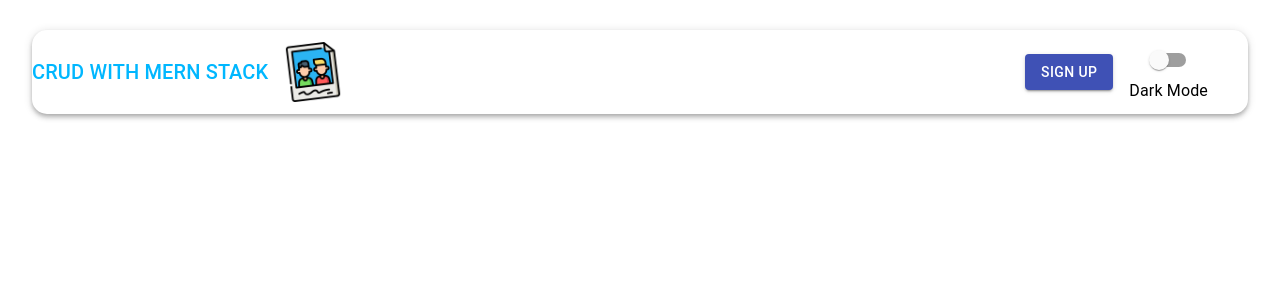
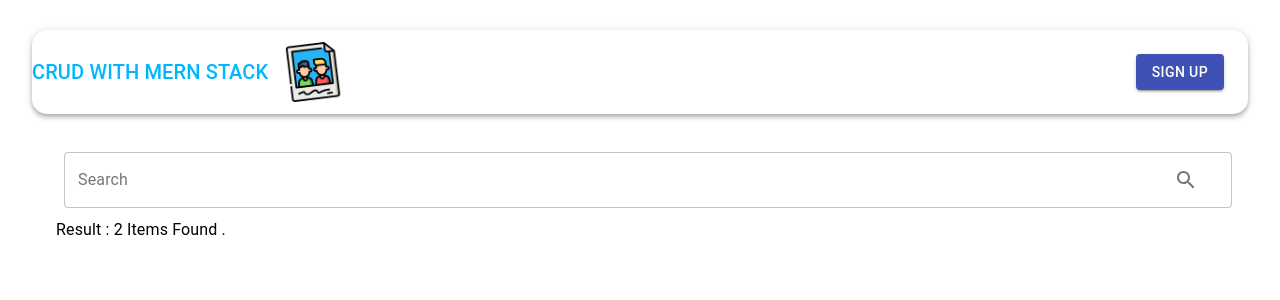
Before and after one commit to TrinhQuangvo/mern_crud_client, a React (Create React App) app: page /Search in a window 1280 px wide. Shown: the top 300 px of the page. Built offline with nearby package versions, Linux system fonts and the light colour scheme.

Commit message:
search page ui

```diff
--- a/src/App.js
+++ b/src/App.js
@@ -5,6 +5,7 @@ import { BrowserRouter, Switch, Route } from "react-router-dom";
 import Home from "./components/Home";
 import Navbar from "./components/Navbar";
 import Auth from "./components/Auth";
+import SearchForm from "./components/SearchForm";
 
 const App = () => (
   <BrowserRouter>
@@ -13,6 +14,7 @@ const App = () => (
       <Switch>
         <Route path="/" exact component={Home} />
         <Route path="/Auth" exact component={Auth} />
+        <Route path="/Search" exact component={SearchForm} />
       </Switch>
     </Container>
   </BrowserRouter>
--- a/src/api/index.js
+++ b/src/api/index.js
@@ -11,8 +11,6 @@ API.interceptors.request.use((req) => {
   return req;
 });
 
-export const fetchPosts = (newPage = 1) => API.get(`/posts?page=${newPage}`);
-
 export const createPost = (newPost) => API.post("/posts", newPost);
 
 export const updatePost = (id, updatedPost) => {
--- a/src/components/Auth/input.jsx
+++ b/src/components/Auth/input.jsx
@@ -24,9 +24,7 @@ const Input = ({
       autoFocus={autoFocus}
       type={type}
       InputProps={
-        name === "password"
-          ? {
-              endAdornment: (
+        name === "password" ? { endAdornment: (
                 <InputAdornment position="end">
                   <IconButton onClick={handleShowPassword}>
                     {type === "password" ? <Visibility /> : <VisibilityOff />}
--- a/src/components/Navbar/index.jsx
+++ b/src/components/Navbar/index.jsx
@@ -2,9 +2,6 @@ import {
   AppBar,
   Avatar,
   Button,
-  FormControlLabel,
-  FormGroup,
-  Switch,
   Toolbar,
   Typography,
 } from "@material-ui/core";
@@ -14,21 +11,14 @@ import { Link, useHistory, useLocation } from "react-router-dom";
 import decode from "jwt-decode";
 import image from "./../../images/memories.png";
 import useStyle from "./styles";
-import { LOGOUT, DARK_MODE } from "./../../constant/actionTypes";
-import { DarkMode } from "./../../actions/ui.actions";
+import { LOGOUT } from "./../../constant/actionTypes";
 
 const Navbar = () => {
   const dispatch = useDispatch();
   const history = useHistory();
   const location = useLocation();
   const classes = useStyle();
-  const [darkMode, setDarkMode] = useState(false);
   const [user, setUser] = useState(JSON.parse(localStorage.getItem("profile")));
-
-  const toggleChecked = (e) => {
-    setDarkMode((darkMode) => !darkMode);
-    dispatch(DarkMode({ type: DARK_MODE, payload: e.target.checked }));
-  };
 
   useEffect(() => {
     const token = user?.token;
@@ -48,11 +38,7 @@ const Navbar = () => {
   };
 
   return (
-    <AppBar
-      className={darkMode ? classes.appBar + " dark" : classes.appBar}
-      position="static"
-      color="inherit"
-    >
+    <AppBar className={classes.appBar} position="static" color="inherit">
       <div className={classes.brandContainer}>
         <Typography
           component={Link}
@@ -76,6 +62,7 @@ const Navbar = () => {
             >
               {user.name}
             </Avatar>
+
             <Typography className={classes.name} variant="h5">
               {user.result.name}
             </Typography>
@@ -98,13 +85,6 @@ const Navbar = () => {
             Sign Up
           </Button>
         )}
-        <FormGroup>
-          <FormControlLabel
-            control={<Switch checked={darkMode} onChange={toggleChecked} />}
-            label="Dark Mode"
-            labelPlacement="bottom"
-          />
-        </FormGroup>
       </Toolbar>
     </AppBar>
   );
--- a/src/components/Posts/index.jsx
+++ b/src/components/Posts/index.jsx
@@ -1,14 +1,19 @@
 import React from "react";
-import { Grid, Paper, Typography } from "@material-ui/core";
+import { Button, Grid, Paper, Typography } from "@material-ui/core";
 import { useSelector } from "react-redux";
+import { Link, useHistory, useLocation } from "react-router-dom";
 
 import Post from "./Post";
 import useStyles from "./styles";
 
 const Posts = ({ setCurrentId }) => {
   const posts = useSelector((state) => state.posts);
+  const history = useHistory();
+  const classes = useStyles();
 
-  const classes = useStyles();
+  const searchForm = () => {
+    history.push("/Search");
+  };
 
   return !posts.postMessage ? (
     <div>
@@ -23,6 +28,16 @@ const Posts = ({ setCurrentId }) => {
       alignItems="stretch"
       spacing={3}
     >
+      <Grid spacing={12} container alignItems="center">
+        <Button
+          variant="contained"
+          className={classes.buttonSubmit}
+          color="secondary"
+          onClick={searchForm}
+        >
+          Search Items
+        </Button>
+      </Grid>
       {posts.postMessage.map((post) => (
         <Grid key={post._id} item xs={12} sm={6} md={6}>
           <Post post={post} setCurrentId={setCurrentId} />
--- /dev/null
+++ b/src/components/SearchForm/index.jsx
@@ -0,0 +1,49 @@
+import React from "react";
+import {
+  Container,
+  TextField,
+  InputAdornment,
+  IconButton,
+  Grid,
+  Typography,
+} from "@material-ui/core";
+
+import useStyle from "./styles";
+import SearchIcon from "@material-ui/icons/Search";
+import { useDispatch, useSelector } from "react-redux";
+const SearchForm = () => {
+  const classes = useStyle();
+  const state = useSelector((state) => state.state);
+  const dispatch = useDispatch();
+  return (
+    <Container>
+      <Grid item xs={12}>
+        <form className={classes.root} noValidate autoComplete="on">
+          <TextField
+            fullWidth
+            variant="outlined"
+            id="standard-basic"
+            label="Search"
+            placeholder="take the hammer and hit the keyboard so fucking hard to find whatever you want!"
+            InputProps={{
+              endAdornment: (
+                <InputAdornment position="start">
+                  <IconButton>
+                    <SearchIcon />
+                  </IconButton>
+                </InputAdornment>
+              ),
+            }}
+          />
+        </form>
+      </Grid>
+      <Grid item xs={12}>
+      <Typography variant="subtitle1" display="block" gutterBottom>
+        Result :  2 Items Found .
+      </Typography>
+      </Grid>
+    </Container>
+  );
+};
+
+export default SearchForm;
--- /dev/null
+++ b/src/components/SearchForm/styles.js
@@ -0,0 +1,24 @@
+import { makeStyles } from "@material-ui/core/styles";
+
+export default makeStyles((theme) => ({
+  root: {
+    "& .MuiTextField-root": {
+      margin: theme.spacing(1),
+    },
+  },
+  paper: {
+    padding: theme.spacing(2),
+  },
+  form: {
+    display: "flex",
+    flexWrap: "wrap",
+    justifyContent: "center",
+  },
+  fileInput: {
+    width: "97%",
+    margin: "10px 0",
+  },
+  buttonSubmit: {
+    marginBottom: 10,
+  },
+}));
--- a/src/constant/actionTypes.js
+++ b/src/constant/actionTypes.js
@@ -3,7 +3,8 @@ export const UPDATE = "UPDATE";
 export const DELETE = "DELETE";
 export const FETCH_ALL = "FETCH_ALL";
 export const LIKE = "LIKE";
-export const LIST_LOADING = "LIST_LOADING";
+
+export const SEARCH = "SEARCH";
 
 export const AUTH = "AUTH";
 export const LOGOUT = "LOGOUT";
--- a/src/reducers/posts.js
+++ b/src/reducers/posts.js
@@ -4,7 +4,6 @@ import {
   UPDATE,
   DELETE,
   LIKE,
-  LIST_LOADING,
 } from "../constant/actionTypes";
 // state is represent for posts
 
@@ -20,8 +19,6 @@ const posts = (state = [], action) => {
           ? action.payload
           : post.postMessage
       );
-    case LIST_LOADING:
-      return { ...state };
     case DELETE:
       return state.filter((post) => post.id !== action.payload);
     case LIKE:
```
Also changed, not shown: src/components/Form/index.jsx (+0 -8 lines).
